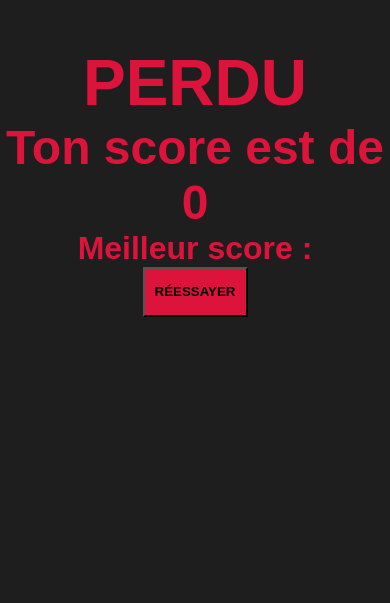
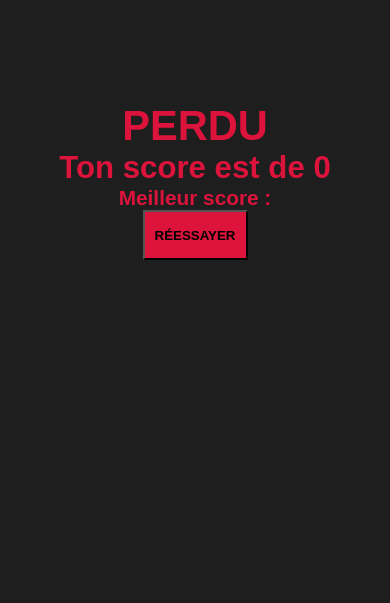
Before and after one commit to DeivysGrail/ClickUp, a React (Vite) app: page / in a window 390 px wide. Shown: the part 241-844 px from the top of the page. Built offline with nearby package versions, Linux system fonts and the light colour scheme; a web font is replaced by a local one.

Commit message:
Update clicker.scss
Ajustement de la font-size de l'écran de défaite

```diff
--- a/src/style/clicker.scss
+++ b/src/style/clicker.scss
@@ -316,11 +316,13 @@ body {
     position: relative;
     color: #f1f1f1;
     text-align: left;
+
     @media screen and (max-width: 470px) {
       padding: 10px 2px;
       margin: 0;
       font-size: .6rem;
     }
+
     &--score {
     }
 
@@ -345,20 +347,21 @@ body {
     background: #1e1e1e;
     margin: 0 auto;
 
+      @media screen and (max-width: 500px) {
+        font-size: 1.3rem;
+      }
+
     &--text {
       text-decoration: underline crimson 10px;
     }
 
     &--score {
 
-      @media screen and (max-width: 500px) {
-        font-size: 1.6rem;
-      }
+    }
 
       &--highScore {
-      }
+        margin-bottom: 20px;      }
 
-    }
 
     &--button {
       padding: 5px 10px;
```
